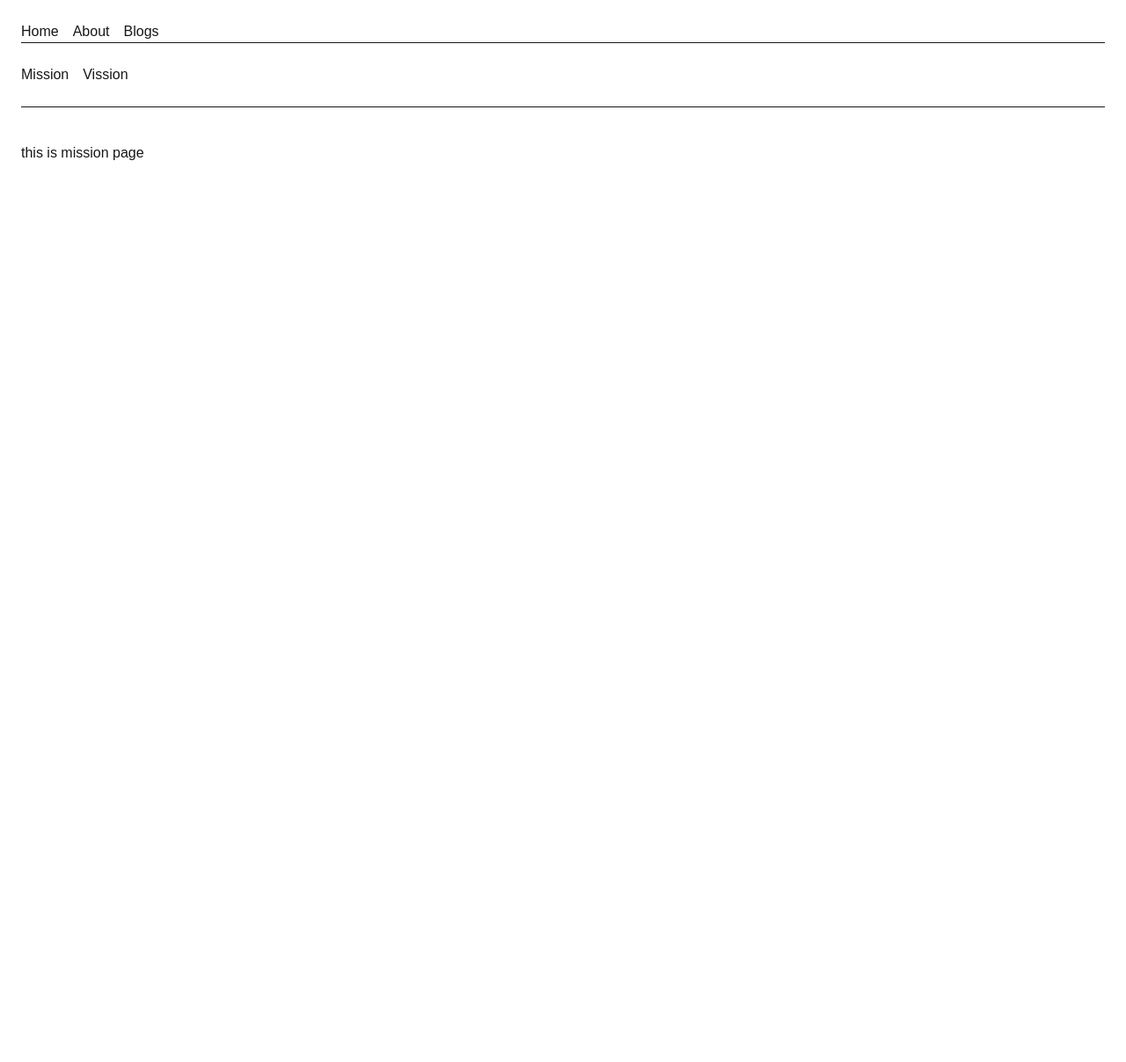
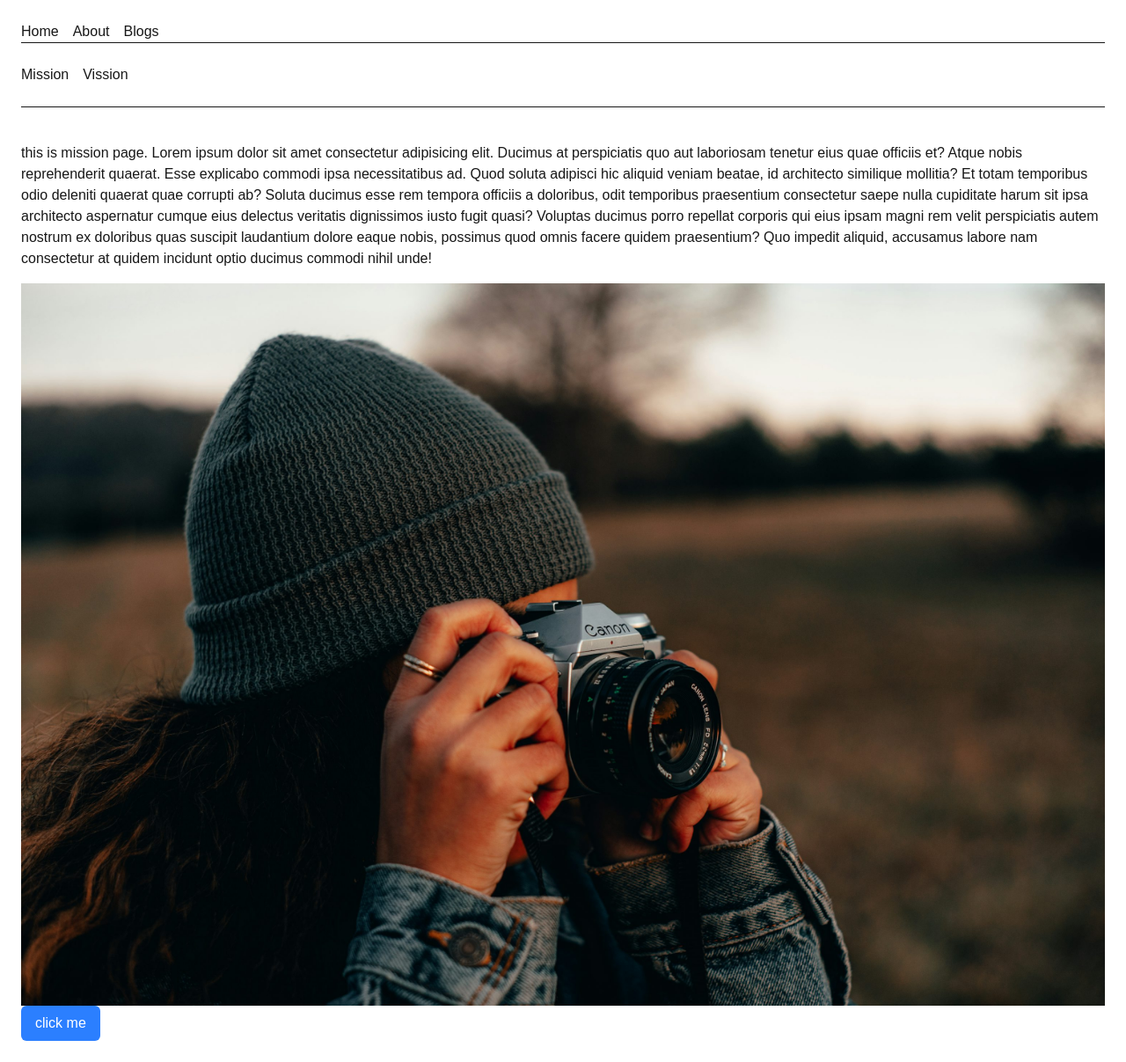
Before and after one commit to arefinMilen/Next-Js, a Next.js app: page /about/mission in a window 1280 px wide. Shown: the whole page at 88% size. Before the commit the page ends 800 px from the top, so only its background shows below. Built offline with nearby package versions, Linux system fonts and the light colour scheme.

Commit message:
image optimize and meta data used

```diff
--- a/app/about/layout.js
+++ b/app/about/layout.js
@@ -1,6 +1,10 @@
 import React from 'react'
 import Link from 'next/link'
 
+export const metadata = {
+  title: "About page",
+  description: "This is the about  page",
+};
 export default function layout({children}) {
   return (
     <div>
--- a/app/about/mission/page.js
+++ b/app/about/mission/page.js
@@ -1,11 +1,20 @@
+"use client";
 import React from 'react'
-
+import Button from '@/app/components/Button';
+import Image from 'next/image';
+import thumb from '@/public/Images/shooting.jpeg';
 export default function MissionPage() {
   return (
     <main className="mt-10">
         <div>
-            <p>this is mission page</p>
+            <p className='mb-4'>this is mission page. Lorem ipsum dolor sit amet consectetur adipisicing elit. Ducimus at perspiciatis quo aut laboriosam tenetur eius quae officiis et? Atque nobis reprehenderit quaerat. Esse explicabo commodi ipsa necessitatibus ad. Quod soluta adipisci hic aliquid veniam beatae, id architecto similique mollitia? Et totam temporibus odio deleniti quaerat quae corrupti ab? Soluta ducimus esse rem tempora officiis a doloribus, odit temporibus praesentium consectetur saepe nulla cupiditate harum sit ipsa architecto aspernatur cumque eius delectus veritatis dignissimos iusto fugit quasi? Voluptas ducimus porro repellat corporis qui eius ipsam magni rem velit perspiciatis autem nostrum ex doloribus quas suscipit laudantium dolore eaque nobis, possimus quod omnis facere quidem praesentium? Quo impedit aliquid, accusamus labore nam consectetur at quidem incidunt optio ducimus commodi nihil unde!</p>
+
+
+
         </div>
+        <Image placeholder='blur' src={thumb}  alt='thumb image' quality={100}/>
+
+            <Button />
     </main>
   )
 }
--- /dev/null
+++ b/app/components/Button.js
@@ -0,0 +1,9 @@
+import React from 'react'
+
+export default function button() {
+  return (
+    <div>
+      <button className='bg-blue-500 text-white px-4 py-2 rounded-md hover:bg-blue-600'> click me </button>
+    </div>
+  )
+}
```
Also changed, not shown: public/Images/shooting.jpeg (added).
